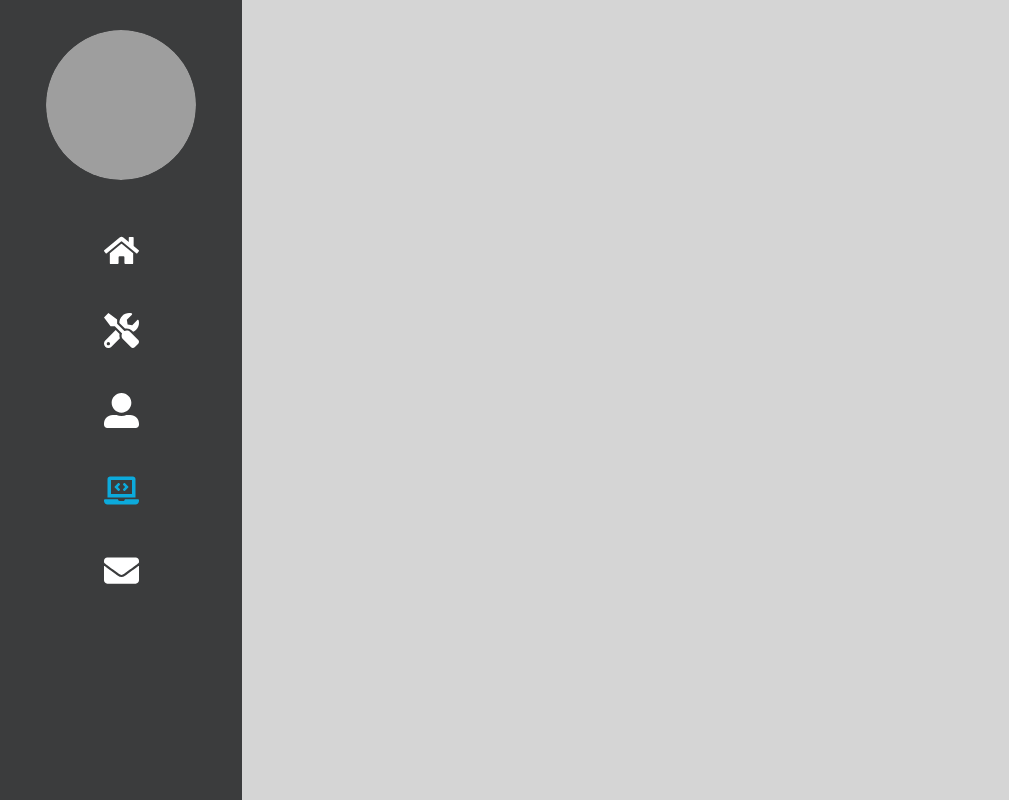
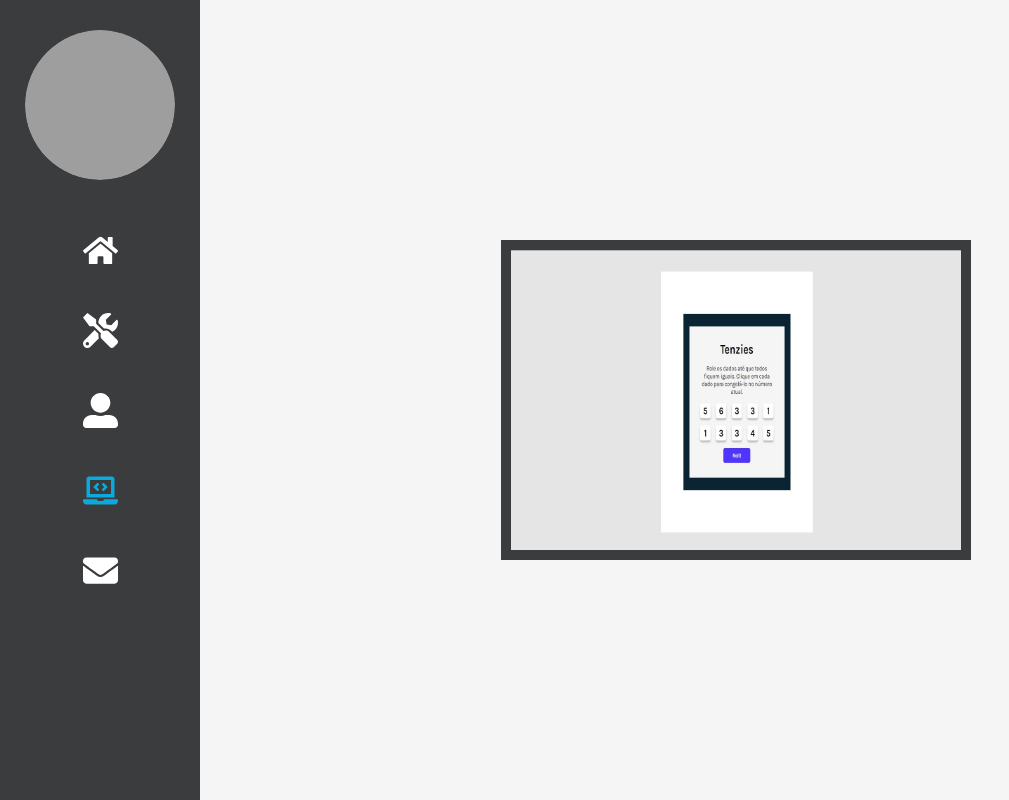
Before and after one commit to Vinicius-AMelo/portifolio-react, a React (Create React App) app: page /Projects in a window 1280 px wide. Shown: the whole page, without its empty margins (0-1009 px from the left). Built offline with nearby package versions, Linux system fonts and the light colour scheme; grey boxes are pictures that could not be loaded; a web font is replaced by a local one.

Commit message:
Projects Update

```diff
--- a/src/App.scss
+++ b/src/App.scss
@@ -9,7 +9,7 @@
 }
 
 .App {
-    background-color: #d5d5d5;
+    background-color: #f5f5f5;
     height: 100vh;
     display: flex;
 }
--- a/src/Routes/Projects/Projects.jsx
+++ b/src/Routes/Projects/Projects.jsx
@@ -1,13 +1,17 @@
 import * as React from 'react';
 import './Projects.scss'
 
+import Layout from './layout/Layout';
 
-function Projects
-() {
+import Tenzies from '../../images/Tenzies.jpeg'
+
+
+
+function Projects() {
     return (
-        <div></div>
-     );
+        <div className='main--Projects'>
+            <Layout linkGitHub="https://github.com/Vinicius-AMelo/dice-roll-game" linkPages="https://vinicius-amelo.github.io/dice-roll-game/" img={Tenzies} />
+        </div>
+    )
 }
-
 export default Projects
-;
--- a/src/Routes/Projects/Projects.scss
+++ b/src/Routes/Projects/Projects.scss
@@ -0,0 +1,7 @@
+.main--Projects {
+    height: 100vh;
+
+    display: flex;
+    justify-content: center;
+    align-items: center;
+}
--- /dev/null
+++ b/src/Routes/Projects/layout/Layout.jsx
@@ -0,0 +1,38 @@
+import React, { useState } from 'react';
+import './Layout.scss'
+
+import { IoCloseSharp } from 'react-icons/io5'
+
+
+function Layout({ linkPages, linkGitHub, img }) {
+
+    const [active, setActive] = useState(false);
+
+    function activeClass() {
+        setActive(!active)
+    }
+
+    return (
+        <div className='main--Layout'>
+            <div onClick={activeClass} className={!active ? 'Layout' : 'Layout active'} >
+                {active && <IoCloseSharp className='closeWindow' />}
+                <div className='content'><img src={img} alt="z" />
+                </div>
+                {active && <div className='infos'>
+                    <a target='_blank'
+                        rel='noreferrer'
+                        href={linkGitHub}>
+                        GitHuB
+                    </a>
+                    <a target='_blank'
+                        rel='noreferrer'
+                        href={linkPages}>
+                        Pages
+                    </a>
+                </div>}
+            </div >
+        </div>
+    );
+}
+
+export default Layout;
--- /dev/null
+++ b/src/Routes/Projects/layout/Layout.scss
@@ -0,0 +1,97 @@
+.main--Layout {
+
+    .Layout {
+        cursor: pointer;
+
+        width: 470px;
+        height: 320px;
+
+        background-color: #3b3c3d;
+        color: #fff;
+
+        padding: 10px;
+
+        .content {
+            height: 300px;
+            width: 450px;
+
+            img {
+                height: 300px;
+                width: 450px;
+            }
+
+        }
+
+        .infos {
+            display: flex;
+            gap: 5px;
+
+            a {
+                margin: 10px;
+                padding: 3px;
+                background-color: #0CAADC;
+                border-radius: 5px;
+                color: #fff;
+            }
+        }
+
+        &:hover {
+            animation: 0.2s ease-out chique;
+        }
+
+        @keyframes chique {
+            0% {
+                transform: translateY(0px);
+            }
+
+            50% {
+                transform: translateY(15px);
+            }
+
+            100% {
+                transform: translateY(0px);
+            }
+        }
+    }
+
+    .active {
+
+        cursor: default;
+
+        padding: 25px 10px;
+        width: 870px;
+        height: 550px;
+
+        .content {
+            width: 850px;
+            height: 450px;
+
+            img {
+                width: 850px;
+                height: 450px;
+            }
+        }
+
+        .closeWindow {
+            background-color: #FC5753;
+            color: #FC5753;
+            font-size: 15px;
+
+            border-radius: 50%;
+
+            position: absolute;
+            left: 420px;
+            top: 57.5px;
+
+            &:hover {
+                color: #7E0508;
+                cursor: pointer;
+            }
+        }
+
+        &:hover {
+            animation: none;
+        }
+    }
+
+}
--- a/src/components/Nav/Nav.scss
+++ b/src/components/Nav/Nav.scss
@@ -4,7 +4,7 @@ $detail-color: #0CAADC;
     display: flex;
     flex-direction: column;
     background-color: #3b3c3d;
-    width: 250px;
+    width: 200px;
 
     a.active {
         svg {
```
Also changed, not shown: src/images/Tenzies.jpeg (added).
